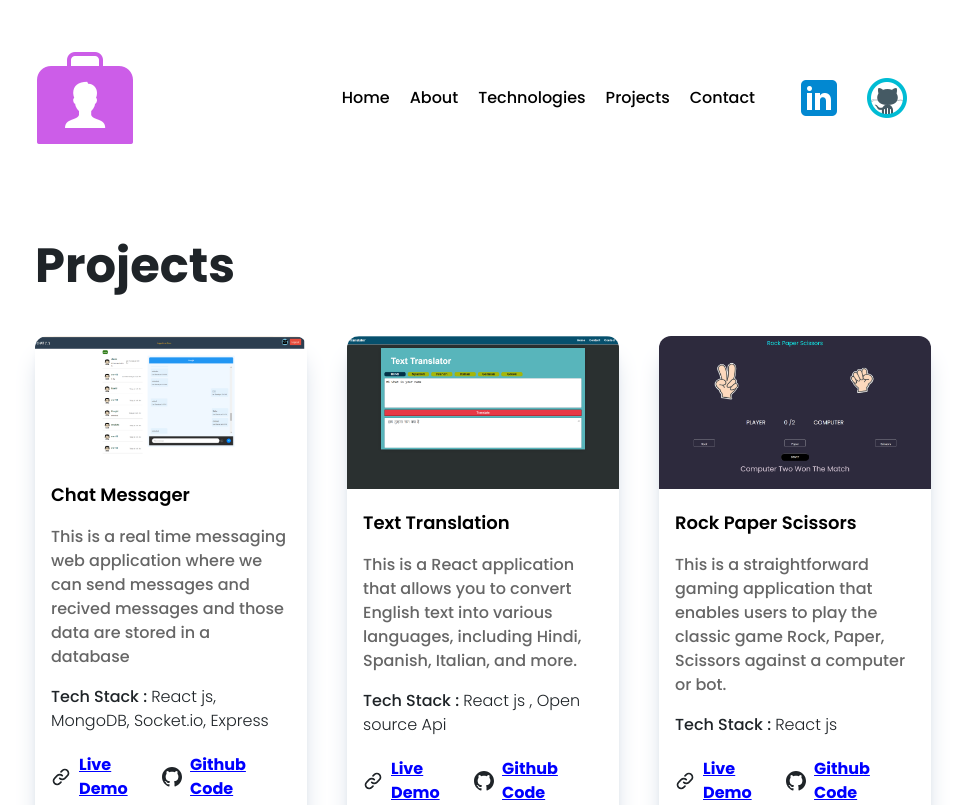
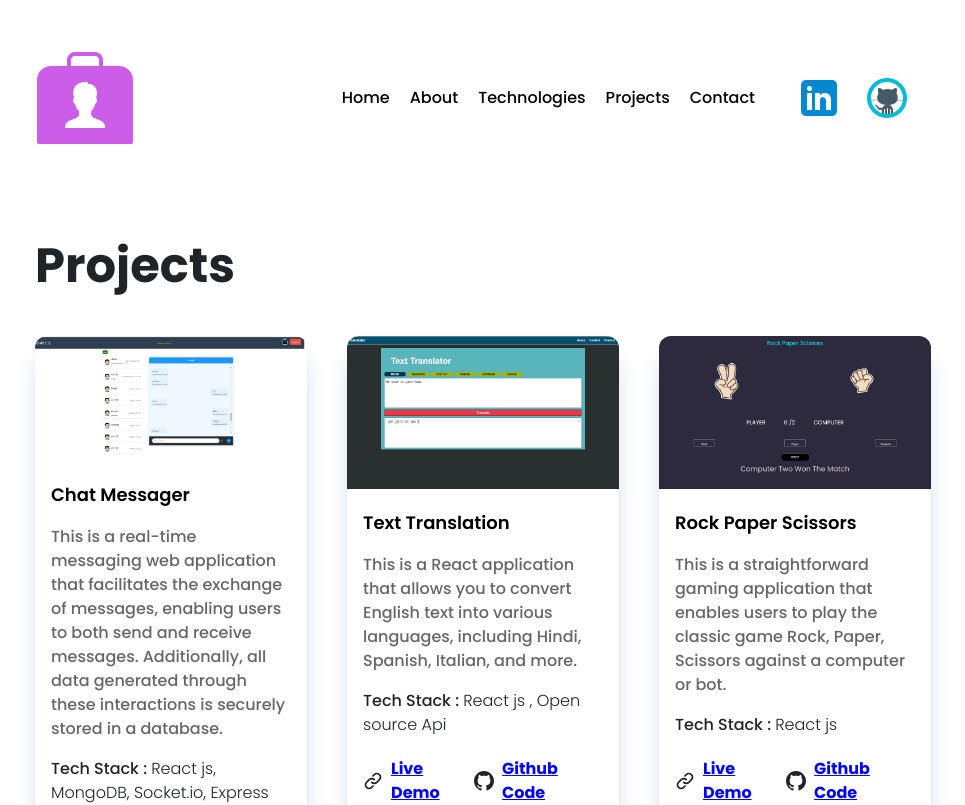
Before and after one commit to BiswajitDeori/My-Portfolio, a React (Create React App) app: page /projects in a window 1280 px wide. Shown: the top 805 px of the page, without its empty margins (157-1122 px from the left). Built offline with nearby package versions, Linux system fonts and the light colour scheme.

Commit message:
added new changes

```diff
--- a/src/Details.js
+++ b/src/Details.js
@@ -116,7 +116,7 @@ export const projectDetails = [
   {
     title: "Chat Messager",
     image: chat,
-    description :`This is a real time messaging web application where we can send messages and recived messages and those data are stored in a database`,
+    description :`This is a real-time messaging web application that facilitates the exchange of messages, enabling users to both send and receive messages. Additionally, all data generated through these interactions is securely stored in a database.`,
     techstack: "React js, MongoDB, Socket.io, Express",
     previewLink : "https://chat-messager.onrender.com/",
     githubLink: "https://github.com/BiswajitDeori/Chat-Messager"
```
